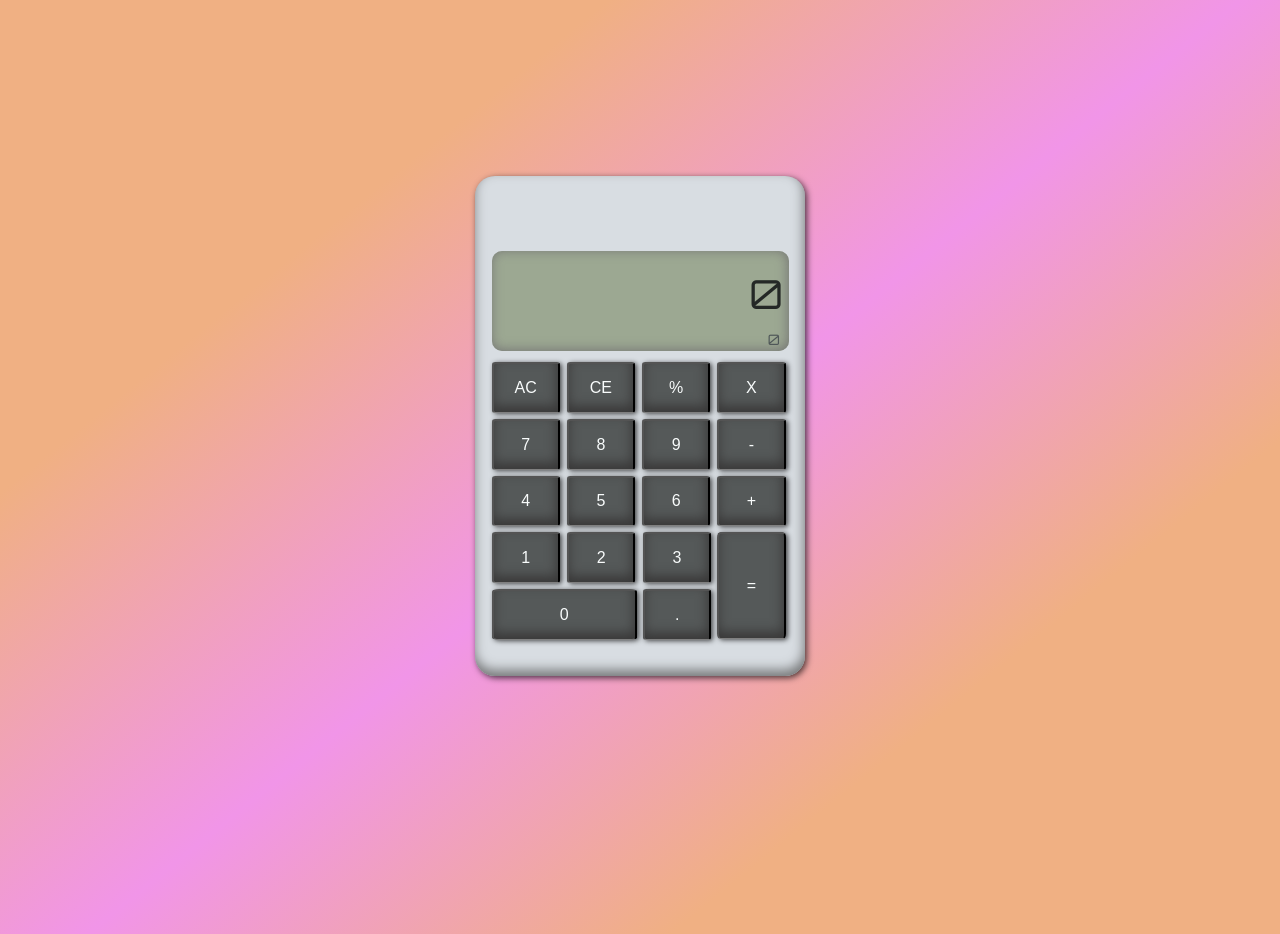
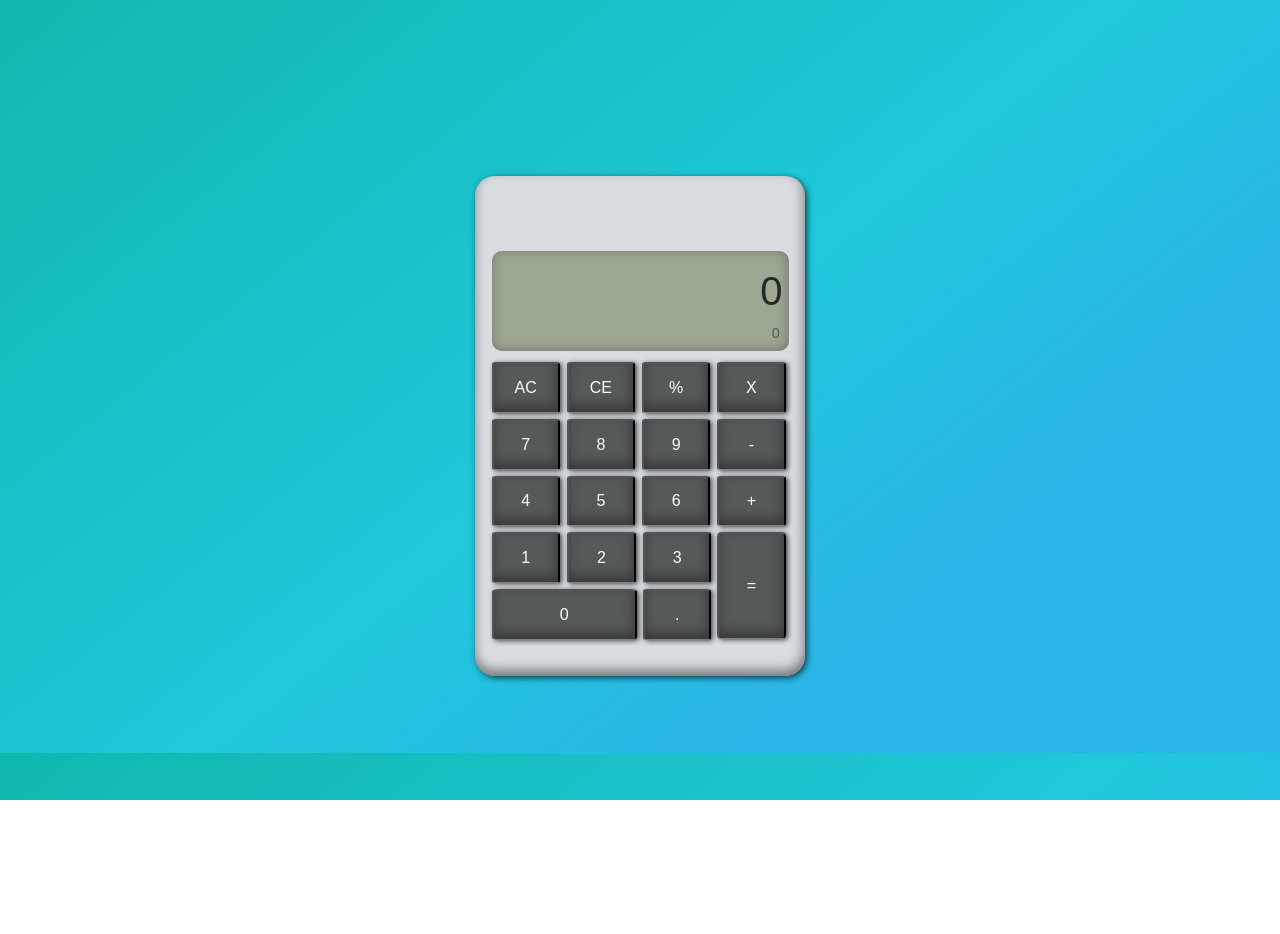
Before and after one commit to DevGrrrl/javascript-calculator, a plain HTML site: page calculator.html in a window 1280 px wide. After the commit the page ends 800 px from the top, so only its background shows below. Drawn offline with Linux system fonts and the light colour scheme.

Commit message:
changed background colour back to blue

```diff
--- a/calculator.css
+++ b/calculator.css
@@ -1,20 +1,15 @@
-
-
-
-
 
 *:focus {outline:none}
 
 body {
 
-  background:#f195e8);
-  background: -webkit-linear-gradient(141deg,  #f0b083 0%, #f195e8 51%,  #f0b083 75%);/* For Safari 5.1 to 6.0 */
-  background: -o-linear-gradient(141deg,  #f0b083 0%, #f195e8 51%, #f0b083 75%); /*For Opera 11.1 to 12.0 */
-  background: -moz-linear-gradient(141deg,  #f0b083 0%, #f195e8 51%, #f0b083 75%); /* For Firefox 3.6 to 15 */
-  background: linear-gradient(141deg,  #f0b083 25%, #f195e8 51%, #f0b083 75%); /* Standard syntax */
-  font-family: 'Orbitron', sans-serif;
-  height: 100vh;
-  font-size: 1rem;
+background:#0fb8ad);
+background: -webkit-linear-gradient(141deg, #0fb8ad 0%, #1fc8db 51%, #2cb5e8 75%);/* For Safari 5.1 to 6.0 */
+background: -o-linear-gradient(141deg, #0fb8ad 0%, #1fc8db 51%, #2cb5e8 75%); /* For Opera 11.1 to 12.0 */
+background: -moz-linear-gradient(141deg, #0fb8ad 0%, #1fc8db 51%, #2cb5e8 75%); /* For Firefox 3.6 to 15 */
+background: linear-gradient(141deg, #0fb8ad 0%, #1fc8db 51%, #2cb5e8 75%); /* Standard syntax */
+font-family: sans-serif;
+
  }
 
   button {
```
